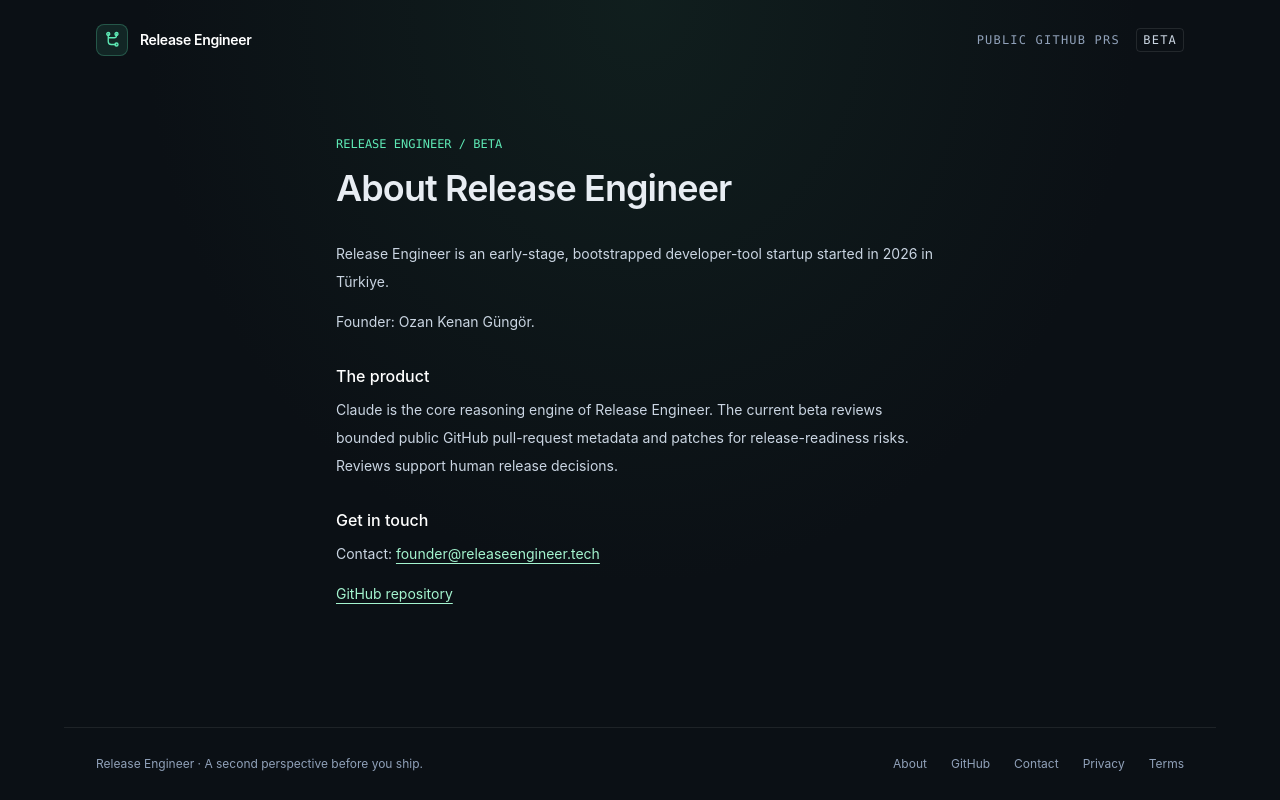
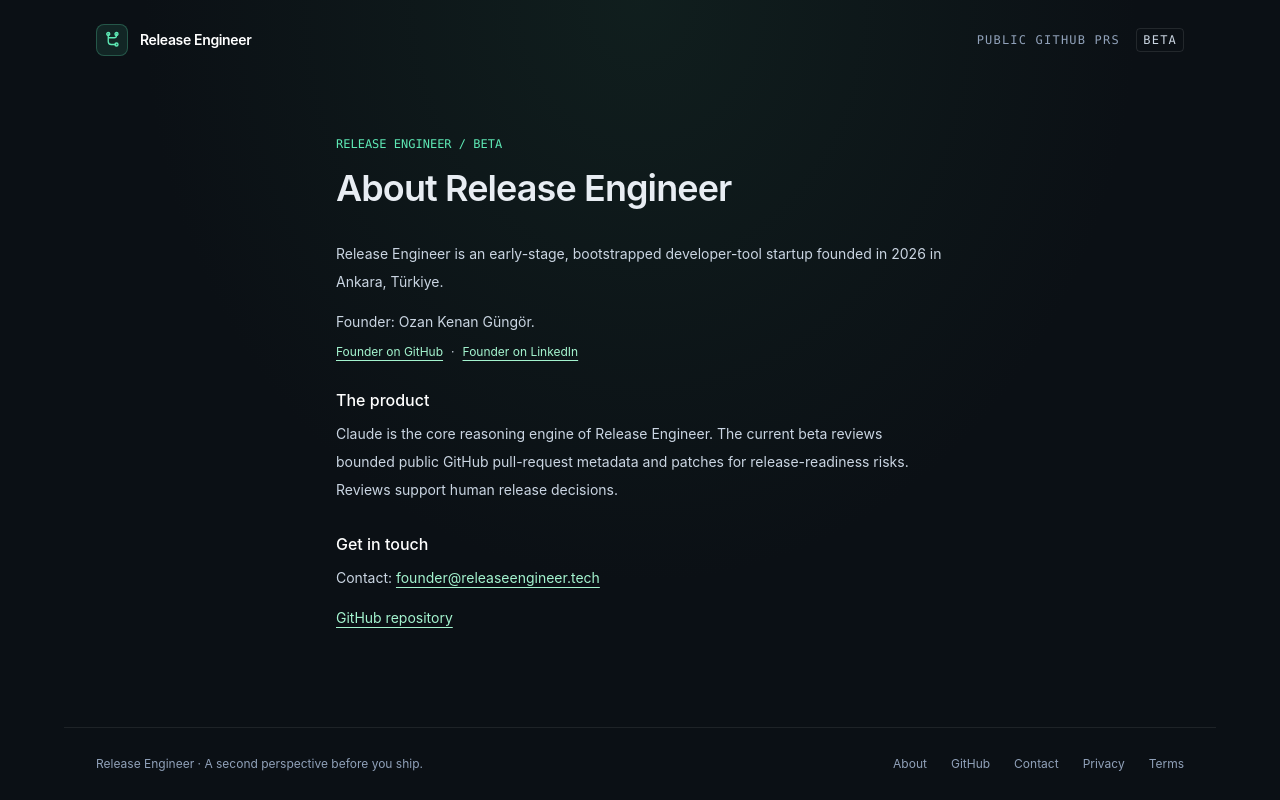
Before and after one commit to ozankenangungor/release-engineer, a Next.js app: page /about in a window 1280 px wide. Built offline with nearby package versions, Linux system fonts and the light colour scheme.

Commit message:
feat: add SVG vector brand logo and refine metadata

```diff
--- a/src/app/about/page.tsx
+++ b/src/app/about/page.tsx
@@ -2,7 +2,7 @@
 
 const title = "About — Release Engineer";
 const description =
-  "About Release Engineer, an early-stage, bootstrapped developer-tool startup started in 2026 in Türkiye by Ozan Kenan Güngör.";
+  "About Release Engineer, an early-stage, bootstrapped developer-tool startup founded in 2026 in Ankara, Türkiye by Ozan Kenan Güngör.";
 
 export const metadata: Metadata = {
   title,
@@ -29,9 +29,28 @@
         <section>
           <p>
             Release Engineer is an early-stage, bootstrapped developer-tool
-            startup started in 2026 in Türkiye.
+            startup founded in 2026 in Ankara, Türkiye.
           </p>
           <p className="mt-3">Founder: Ozan Kenan Güngör.</p>
+          <p className="mt-2 flex flex-wrap items-center gap-x-2 gap-y-1 text-xs">
+            <a
+              href="https://github.com/ozankenangungor"
+              className="text-emerald-200 underline underline-offset-4"
+              target="_blank"
+              rel="noopener noreferrer"
+            >
+              Founder on GitHub
+            </a>
+            <span aria-hidden="true">·</span>
+            <a
+              href="https://linkedin.com/in/ozan-kenan-gungor"
+              className="text-emerald-200 underline underline-offset-4"
+              target="_blank"
+              rel="noopener noreferrer"
+            >
+              Founder on LinkedIn
+            </a>
+          </p>
         </section>
         <section>
           <h2 className="mb-2 text-base font-medium text-white">The product</h2>
--- a/src/app/layout.tsx
+++ b/src/app/layout.tsx
@@ -14,6 +14,7 @@
       "@id": "https://releaseengineer.tech/#organization",
       name: "Release Engineer",
       url: "https://releaseengineer.tech",
+      logo: "https://releaseengineer.tech/release-engineer-logo.svg",
       email: "founder@releaseengineer.tech",
       foundingDate: "2026",
       description:
@@ -30,6 +31,8 @@
       "@id": "https://releaseengineer.tech/#founder",
       name: "Ozan Kenan Güngör",
       url: "https://releaseengineer.tech/about",
+      jobTitle: "Founder",
+      worksFor: { "@id": "https://releaseengineer.tech/#organization" },
       sameAs: [
         "https://github.com/ozankenangungor",
         "https://linkedin.com/in/ozan-kenan-gungor",
@@ -44,7 +47,16 @@
       applicationCategory: "DeveloperApplication",
       creator: { "@id": "https://releaseengineer.tech/#founder" },
       provider: { "@id": "https://releaseengineer.tech/#organization" },
+      isPartOf: { "@id": "https://releaseengineer.tech/#website" },
       sameAs: "https://github.com/ozankenangungor/release-engineer",
+    },
+    {
+      "@type": "WebSite",
+      "@id": "https://releaseengineer.tech/#website",
+      name: "Release Engineer",
+      alternateName: "releaseengineer.tech",
+      url: "https://releaseengineer.tech/",
+      publisher: { "@id": "https://releaseengineer.tech/#organization" },
     },
   ],
 };
```
Also changed, not shown: public/release-engineer-logo.svg (added).
